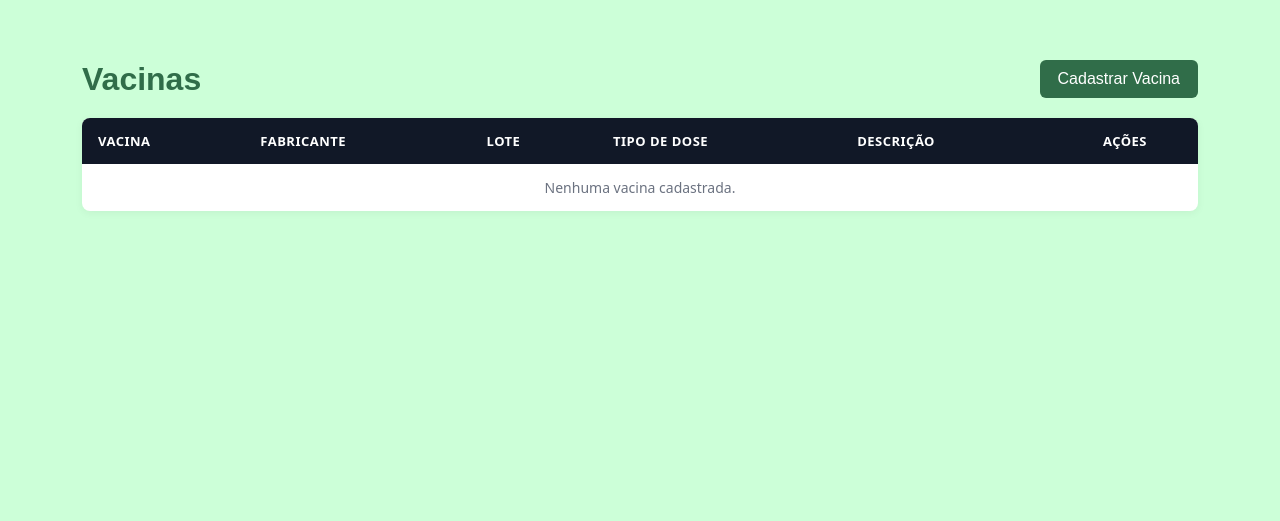
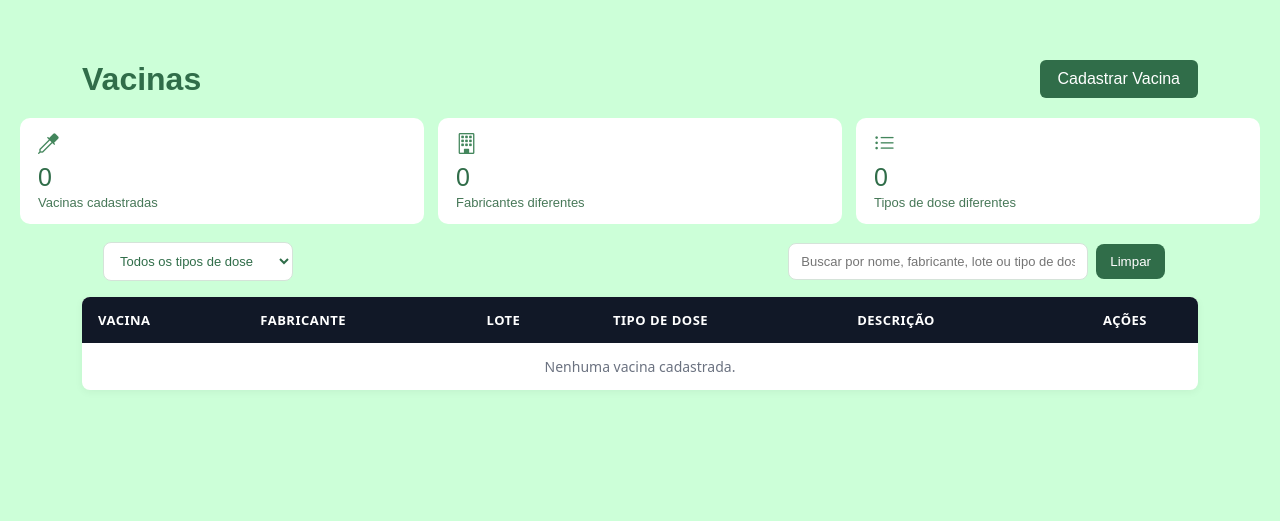
Before and after one commit to jullyapinheiro1-web/SaudeConectada, a Django app: page /vacinas/ in a window 1280 px wide. Shown: the part 69-590 px from the top of the page. Run offline with Django 5.2, Linux system fonts and the light colour scheme; data that the repository does not hold is empty.

Commit message:
alterações na pagina de vacinas

```diff
--- a/templates/principal/vacina_list.html
+++ b/templates/principal/vacina_list.html
@@ -11,6 +11,55 @@
             Cadastrar Vacina
         </a>
     </div>
+
+<!-- Cartões informativos de vacinas -->
+<div class="resumo-vacinas">
+
+    <div class="cartao-resumo-vacinas">
+        <i class="bi bi-eyedropper"></i>
+        <h2 id="totalVacinas">{% if is_paginated %}{{ page_obj.paginator.count }}{% else %}{{ vacinas|length }}{% endif %}</h2>
+        <p>Vacinas cadastradas</p>
+    </div>
+
+    <div class="cartao-resumo-vacinas">
+        <i class="bi bi-building"></i>
+        <h2 id="totalFabricantes">0</h2>
+        <p>Fabricantes diferentes</p>
+    </div>
+
+    <div class="cartao-resumo-vacinas">
+        <i class="bi bi-list-ul"></i>
+        <h2 id="totalTiposDose">0</h2>
+        <p>Tipos de dose diferentes</p>
+    </div>
+
+</div>
+
+<!-- Pesquisa de vacinas -->
+
+
+<div class="pesquisa-vacinas">
+
+    <select id="filtroTipoDose" aria-label="Filtrar por tipo de dose">
+        <option value="">Todos os tipos de dose</option>
+    </select>
+
+    <div class="pesquisa-direita">
+        <input
+            type="text"
+            id="pesquisaVacinas"
+            placeholder="Buscar por nome, fabricante, lote ou tipo de dose..."
+            aria-label="Pesquisar vacinas"
+        >
+
+        <button type="button" id="limparPesquisaVacinas">
+            Limpar
+        </button>
+    </div>
+
+    <span id="resultadoPesquisaVacinas" aria-live="polite"></span>
+
+</div>
 
     <div class="tabela-container">
         <table class="tabela-vacinas">
@@ -65,8 +114,188 @@
     {% endif %}
 </section>
 
+
+<style>
+/* ==============================
+   CARTÕES INFORMATIVOS
+============================== */
+
+.resumo-vacinas {
+    display: grid;
+    grid-template-columns: repeat(3, minmax(0, 1fr));
+    gap: 14px;
+    margin: 18px 0;
+}
+
+.cartao-resumo-vacinas {
+    background-color: #ffffff;
+    color: #306d49;
+    border-radius: 10px;
+    padding: 14px 18px;
+    min-height: 100px;
+    box-sizing: border-box;
+}
+
+.cartao-resumo-vacinas i {
+    display: block;
+    font-size: 21px;
+    color: #43865c;
+}
+
+.cartao-resumo-vacinas h2 {
+    margin: 7px 0 3px;
+    font-size: 25px;
+    font-weight: 500;
+    color: #306d49;
+}
+
+.cartao-resumo-vacinas p {
+    margin: 0;
+    font-size: 13px;
+    color: #477858;
+}
+
+
+/* ==============================
+   FILTRO E BARRA DE PESQUISA
+============================== */
+
+.pesquisa-vacinas {
+    display: flex;
+    justify-content: space-between;
+    align-items: center;
+    gap: 12px;
+    width: calc(100% - 166px);
+    margin: 16px auto;
+    box-sizing: border-box;
+}
+
+#filtroTipoDose {
+    flex: 0 0 190px;
+    width: 190px;
+    max-width: 190px;
+    margin: 0;
+    padding: 10px 12px;
+    border: 1px solid #d5e3d9;
+    border-radius: 8px;
+    background-color: #fff;
+    color: #306d49;
+    font-size: 13px;
+    box-sizing: border-box;
+}
+
+.pesquisa-direita {
+    display: flex;
+    justify-content: flex-end;
+    align-items: center;
+    gap: 8px;
+    margin-left: auto;
+    min-width: 0;
+}
+
+#pesquisaVacinas {
+    flex: 0 1 300px;
+    width: 300px;
+    max-width: 300px;
+    min-width: 0;
+    padding: 10px 12px;
+    border: 1px solid #d5e3d9;
+    border-radius: 8px;
+    background-color: #fff;
+    font-size: 13px;
+    box-sizing: border-box;
+}
+
+#limparPesquisaVacinas {
+    flex-shrink: 0;
+    padding: 10px 14px;
+    border: none;
+    border-radius: 8px;
+    background-color: #306d49;
+    color: #fff;
+    cursor: pointer;
+}
+
+
+/* ==============================
+   TELAS MENORES
+============================== */
+
+@media (max-width: 900px) {
+    .pesquisa-vacinas {
+        width: 100%;
+    }
+}
+
+@media (max-width: 650px) {
+    .resumo-vacinas {
+        grid-template-columns: 1fr;
+    }
+
+    .pesquisa-vacinas {
+        flex-wrap: wrap;
+        width: 100%;
+    }
+
+    #filtroTipoDose {
+        flex: 1 1 100%;
+        width: 100%;
+        max-width: none;
+    }
+
+    .pesquisa-direita {
+        width: 100%;
+    }
+
+    #pesquisaVacinas {
+        flex: 1;
+        width: auto;
+        max-width: none;
+    }
+}
+
+</style>
+
+<script>
+document.addEventListener("DOMContentLoaded", function () {
+    const tabela = document.querySelector(".tabela-vacinas");
+
+    if (!tabela) return;
+
+    const linhas = Array.from(
+        tabela.querySelectorAll("tbody tr")
+    ).filter(function (linha) {
+        return linha.querySelectorAll("td").length > 1;
+    });
+
+
+    const fabricantes = new Set();
+    const tiposDose = new Set();
+
+    linhas.forEach(function (linha) {
+        const colunas = linha.querySelectorAll("td");
+
+        const fabricante = colunas[1]?.textContent.trim();
+        const tipoDose = colunas[3]?.textContent.trim();
+
+        if (fabricante && fabricante !== "-") {
+            fabricantes.add(fabricante.toLocaleLowerCase("pt-BR"));
+        }
+
+        if (tipoDose && tipoDose !== "-") {
+            tiposDose.add(tipoDose.toLocaleLowerCase("pt-BR"));
+        }
+    });
+
+    document.getElementById("totalFabricantes").textContent =
+        fabricantes.size;
+
+    document.getElementById("totalTiposDose").textContent =
+        tiposDose.size;
+});
+</script>
+
 {% endblock %}
-
 <!--<section class="pagina">
 
     <div class="titulo-pagina">
```
